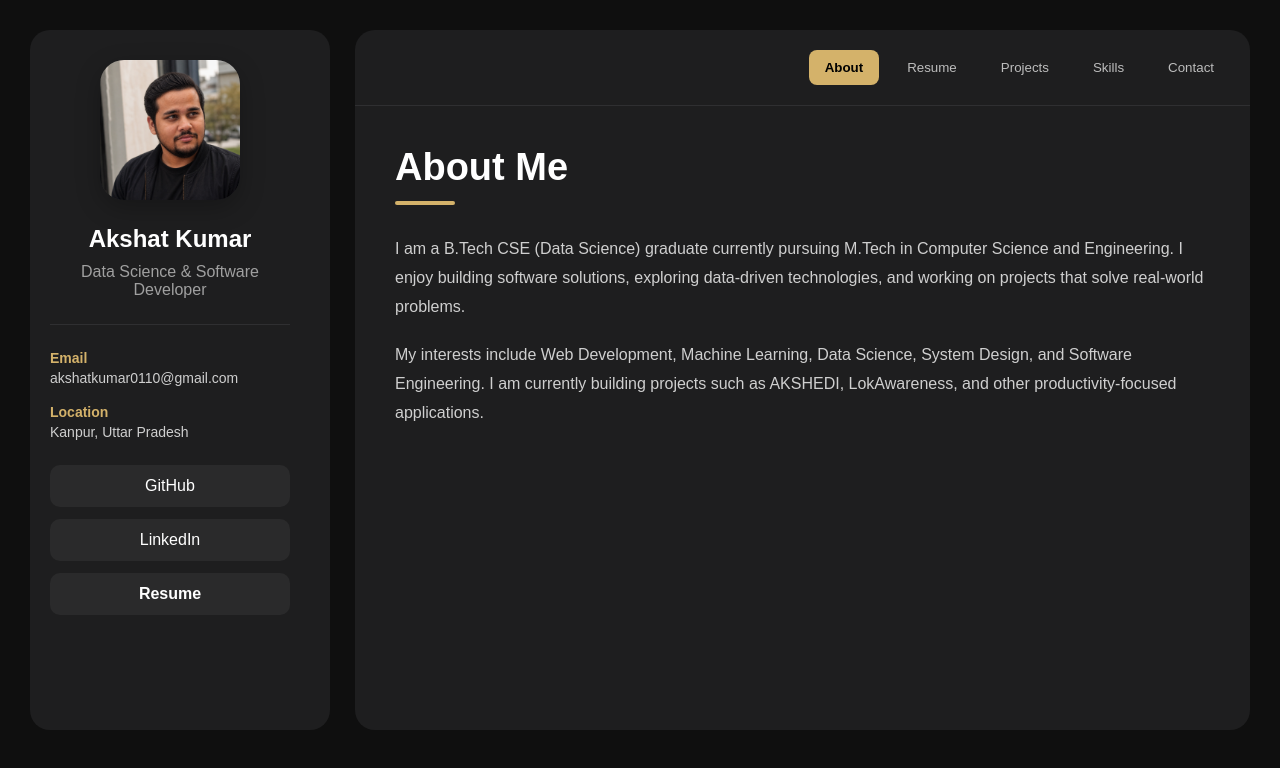
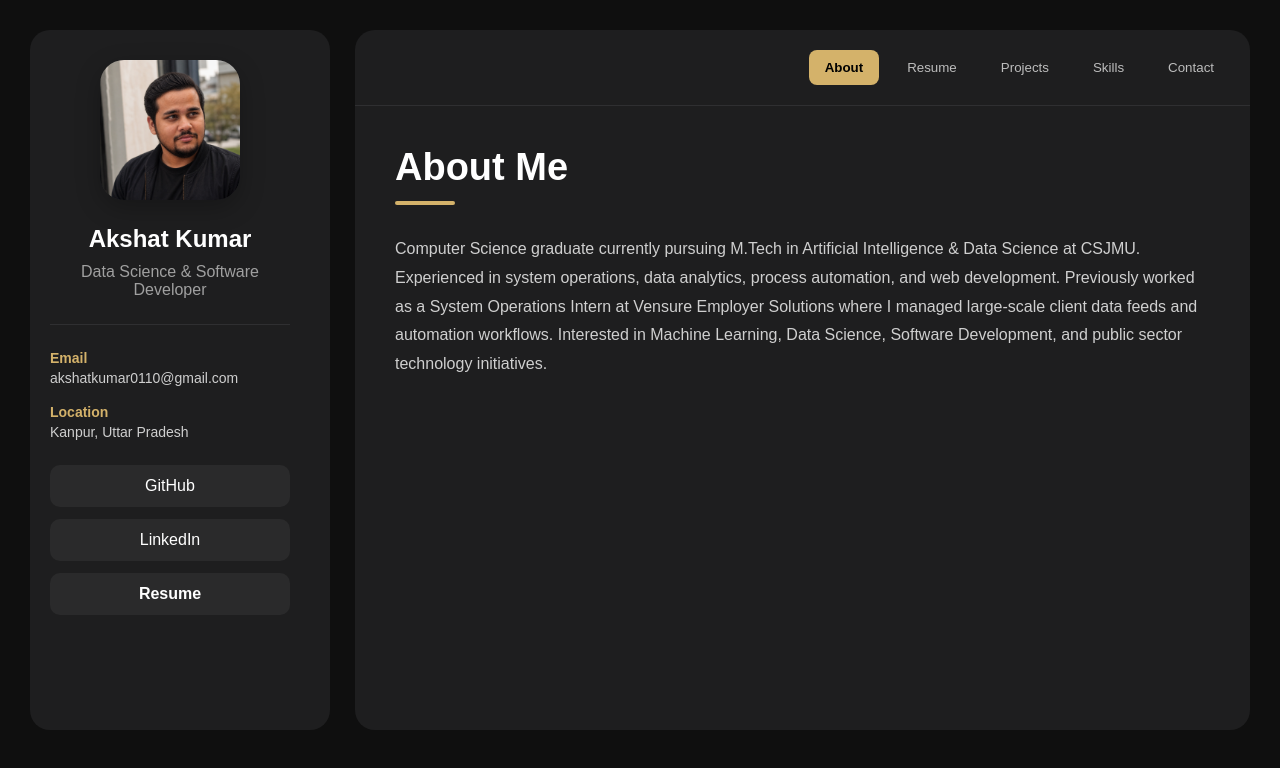
Before and after one commit to AKSHAT-KUMAR-14/akshat-portfolio, a React (Vite) app: page / in a window 1280 px wide. Shown: the top 768 px of the page. Built offline with nearby package versions, Linux system fonts and the light colour scheme.

Commit message:
Update About Section

```diff
--- a/src/sections/About.jsx
+++ b/src/sections/About.jsx
@@ -6,17 +6,7 @@ function About() {
       <h1 className="section-title">About Me</h1>
 
       <p className="about-text">
-        I am a B.Tech CSE (Data Science) graduate currently pursuing
-        M.Tech in Computer Science and Engineering. I enjoy building
-        software solutions, exploring data-driven technologies, and
-        working on projects that solve real-world problems.
-      </p>
-
-      <p className="about-text">
-        My interests include Web Development, Machine Learning,
-        Data Science, System Design, and Software Engineering.
-        I am currently building projects such as AKSHEDI,
-        LokAwareness, and other productivity-focused applications.
+        Computer Science graduate currently pursuing M.Tech in Artificial Intelligence & Data Science at CSJMU. Experienced in system operations, data analytics, process automation, and web development. Previously worked as a System Operations Intern at Vensure Employer Solutions where I managed large-scale client data feeds and automation workflows. Interested in Machine Learning, Data Science, Software Development, and public sector technology initiatives.
       </p>
     </div>
   );
```
